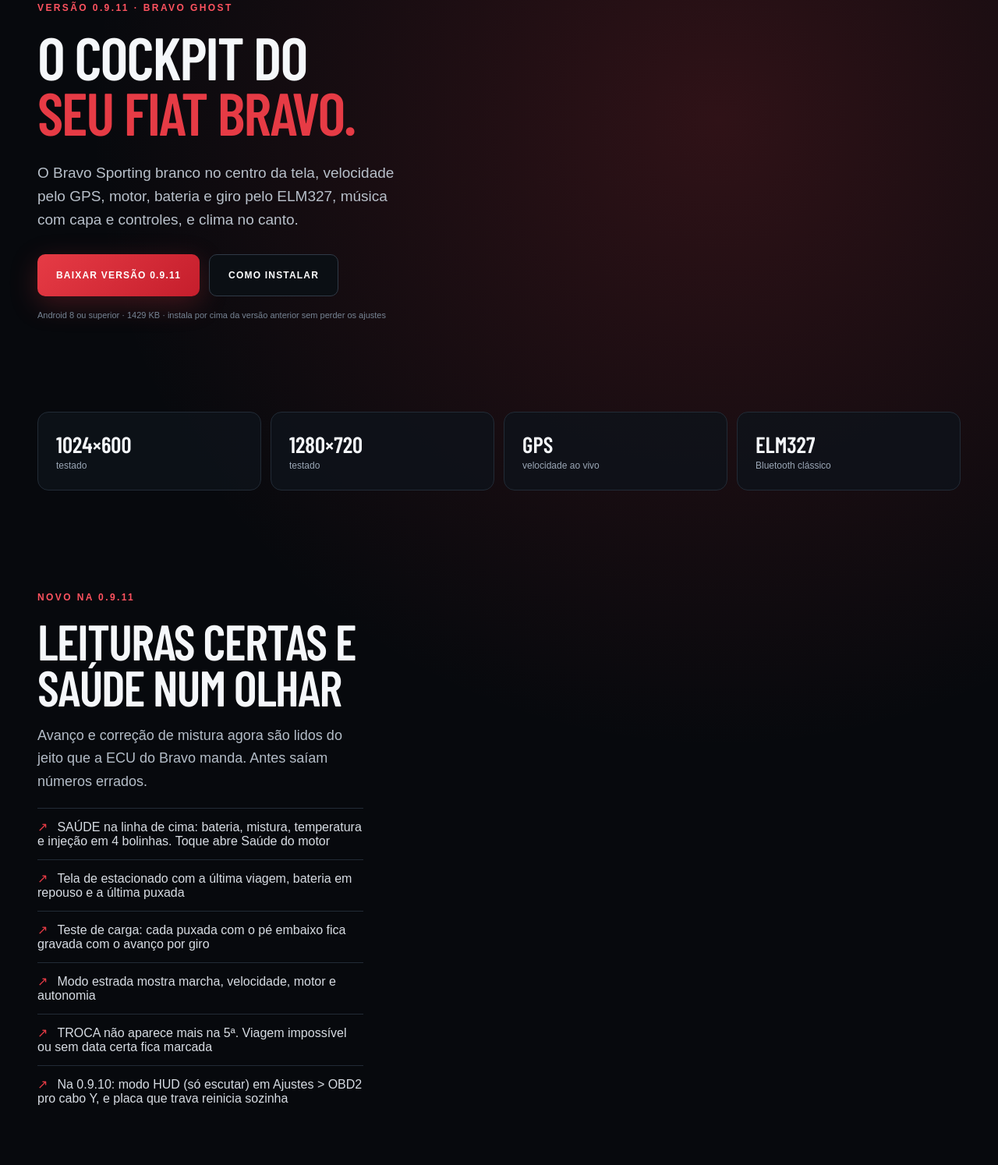
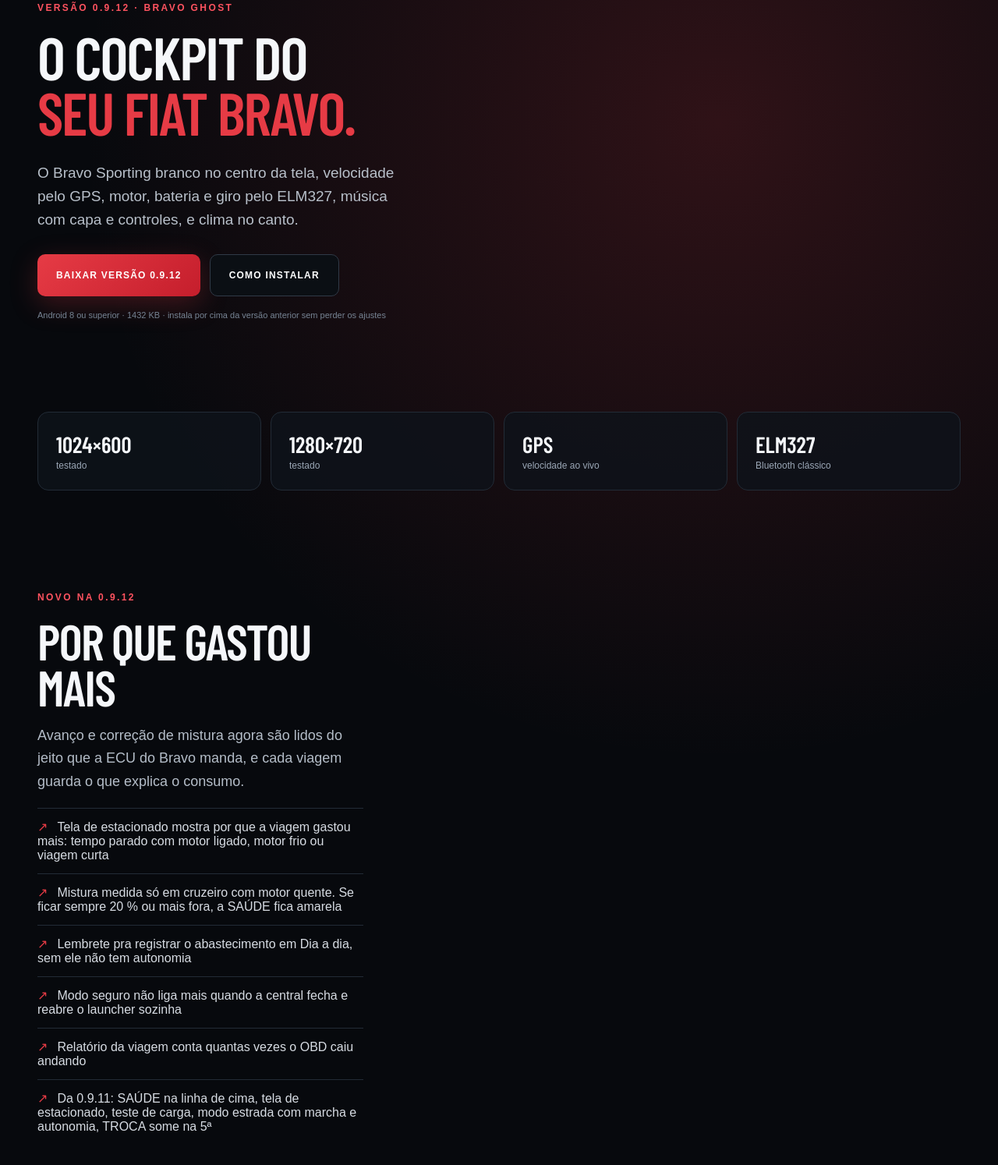
Before and after one commit to lucasroarts-rgb/bravo-launcher-download, a plain HTML site: page index.html in a window 1280 px wide. Shown: the part 166-1660 px from the top of the page at 78% size. Drawn offline with Linux system fonts and the light colour scheme.

Commit message:
Bravo Launcher 0.9.12

```diff
--- a/index.html
+++ b/index.html
@@ -5,7 +5,7 @@
   <meta name="viewport" content="width=device-width,initial-scale=1">
   <meta name="theme-color" content="#050506">
   <meta name="robots" content="noindex, nofollow">
-  <title>Bravo Launcher 0.9.11, download</title>
+  <title>Bravo Launcher 0.9.12, download</title>
   <meta name="description" content="Baixe o Bravo Launcher para a central multimídia Android do Fiat Bravo.">
   <link rel="stylesheet" href="assets/site.css">
   <link rel="icon" href="assets/icon-192.png" type="image/png">
@@ -14,20 +14,20 @@
   <div class="progress" aria-hidden="true"></div>
   <header class="nav">
     <a class="brand" href="#top" aria-label="Bravo Ghost"><img src="assets/bravo-ghost-wordmark.webp" alt="Bravo Ghost" width="160" height="33"></a>
-    <a class="nav-download" href="Bravo-Launcher-v0.9.11.apk" download>BAIXAR APK</a>
+    <a class="nav-download" href="Bravo-Launcher-v0.9.12.apk" download>BAIXAR APK</a>
   </header>
 
   <main id="top">
     <section class="hero">
       <div class="hero-copy" data-reveal>
-        <p class="eyebrow">VERSÃO 0.9.11 · BRAVO GHOST</p>
+        <p class="eyebrow">VERSÃO 0.9.12 · BRAVO GHOST</p>
         <h1>O COCKPIT DO<br><em>SEU FIAT BRAVO.</em></h1>
         <p class="lead">O Bravo Sporting branco no centro da tela, velocidade pelo GPS, motor, bateria e giro pelo ELM327, música com capa e controles, e clima no canto.</p>
         <div class="actions">
-          <a class="button primary" href="Bravo-Launcher-v0.9.11.apk" download>BAIXAR VERSÃO 0.9.11</a>
+          <a class="button primary" href="Bravo-Launcher-v0.9.12.apk" download>BAIXAR VERSÃO 0.9.12</a>
           <a class="button ghost" href="#instalar">COMO INSTALAR</a>
         </div>
-        <p class="meta">Android 8 ou superior · 1429 KB · instala por cima da versão anterior sem perder os ajustes</p>
+        <p class="meta">Android 8 ou superior · 1432 KB · instala por cima da versão anterior sem perder os ajustes</p>
       </div>
 
     </section>
@@ -41,16 +41,16 @@
 
     <section class="feature" data-reveal>
       <div>
-        <p class="eyebrow">NOVO NA 0.9.11</p>
-        <h2>LEITURAS CERTAS E SAÚDE NUM OLHAR</h2>
-        <p>Avanço e correção de mistura agora são lidos do jeito que a ECU do Bravo manda. Antes saíam números errados.</p>
+        <p class="eyebrow">NOVO NA 0.9.12</p>
+        <h2>POR QUE GASTOU MAIS</h2>
+        <p>Avanço e correção de mistura agora são lidos do jeito que a ECU do Bravo manda, e cada viagem guarda o que explica o consumo.</p>
         <ul>
-          <li>SAÚDE na linha de cima: bateria, mistura, temperatura e injeção em 4 bolinhas. Toque abre Saúde do motor</li>
-          <li>Tela de estacionado com a última viagem, bateria em repouso e a última puxada</li>
-          <li>Teste de carga: cada puxada com o pé embaixo fica gravada com o avanço por giro</li>
-          <li>Modo estrada mostra marcha, velocidade, motor e autonomia</li>
-          <li>TROCA não aparece mais na 5ª. Viagem impossível ou sem data certa fica marcada</li>
-          <li>Na 0.9.10: modo HUD (só escutar) em Ajustes > OBD2 pro cabo Y, e placa que trava reinicia sozinha</li>
+          <li>Tela de estacionado mostra por que a viagem gastou mais: tempo parado com motor ligado, motor frio ou viagem curta</li>
+          <li>Mistura medida só em cruzeiro com motor quente. Se ficar sempre 20 % ou mais fora, a SAÚDE fica amarela</li>
+          <li>Lembrete pra registrar o abastecimento em Dia a dia, sem ele não tem autonomia</li>
+          <li>Modo seguro não liga mais quando a central fecha e reabre o launcher sozinha</li>
+          <li>Relatório da viagem conta quantas vezes o OBD caiu andando</li>
+          <li>Da 0.9.11: SAÚDE na linha de cima, tela de estacionado, teste de carga, modo estrada com marcha e autonomia, TROCA some na 5ª</li>
         </ul>
       </div>
     </section>
@@ -66,12 +66,12 @@
         <li><span>04</span><p>Toque na faixa de música e libere o Bravo Launcher no acesso às notificações.</p></li>
         <li><span>05</span><p>Pressione Home e escolha Bravo Launcher como tela inicial, sempre.</p></li>
       </ol>
-      <a class="button primary wide" href="Bravo-Launcher-v0.9.11.apk" download>BAIXAR O APK AGORA</a>
+      <a class="button primary wide" href="Bravo-Launcher-v0.9.12.apk" download>BAIXAR O APK AGORA</a>
     </section>
   </main>
 
   <footer>
-    <p>Bravo Launcher 0.9.11 · protótipo independente para uso particular.</p>
+    <p>Bravo Launcher 0.9.12 · protótipo independente para uso particular.</p>
     <p>Não substitui o painel original nem os alertas de segurança do veículo.</p>
   </footer>
 
```
Also changed, not shown: version.json (+6 -6 lines), 2 other files.
